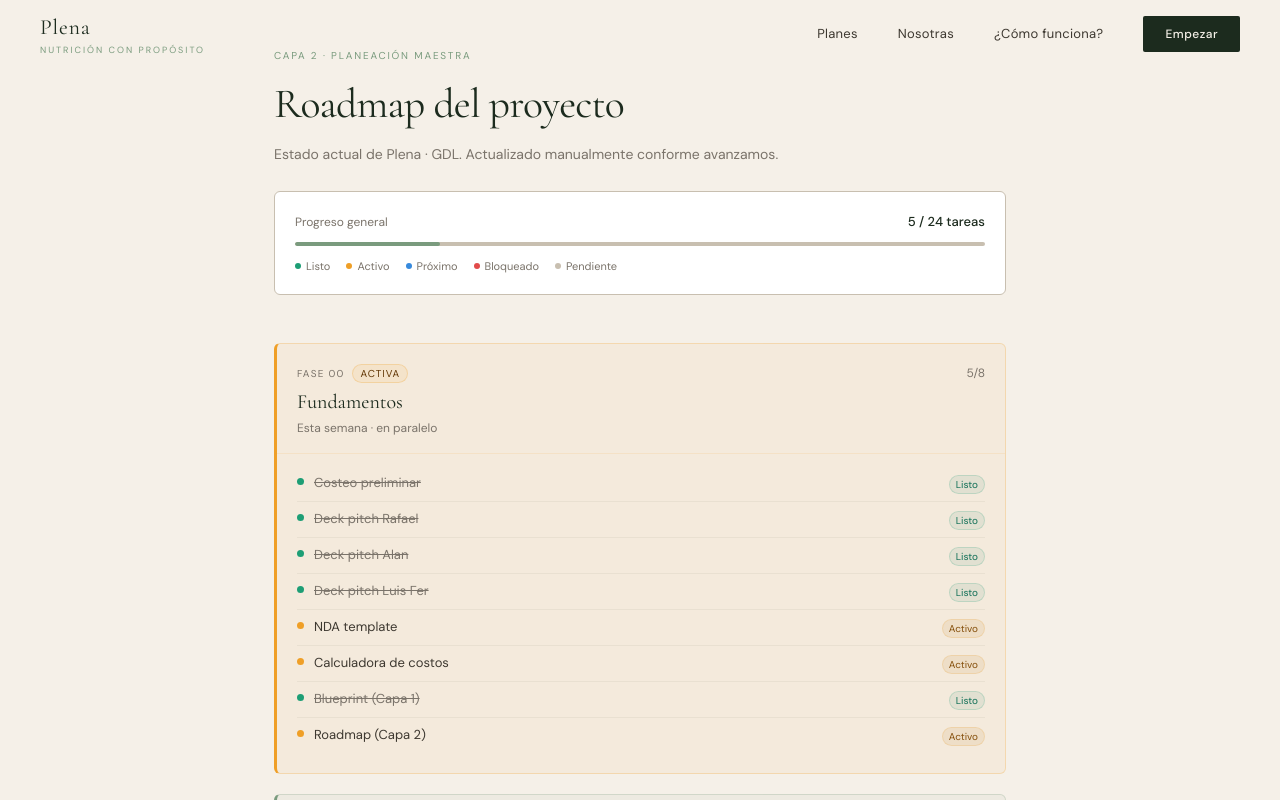
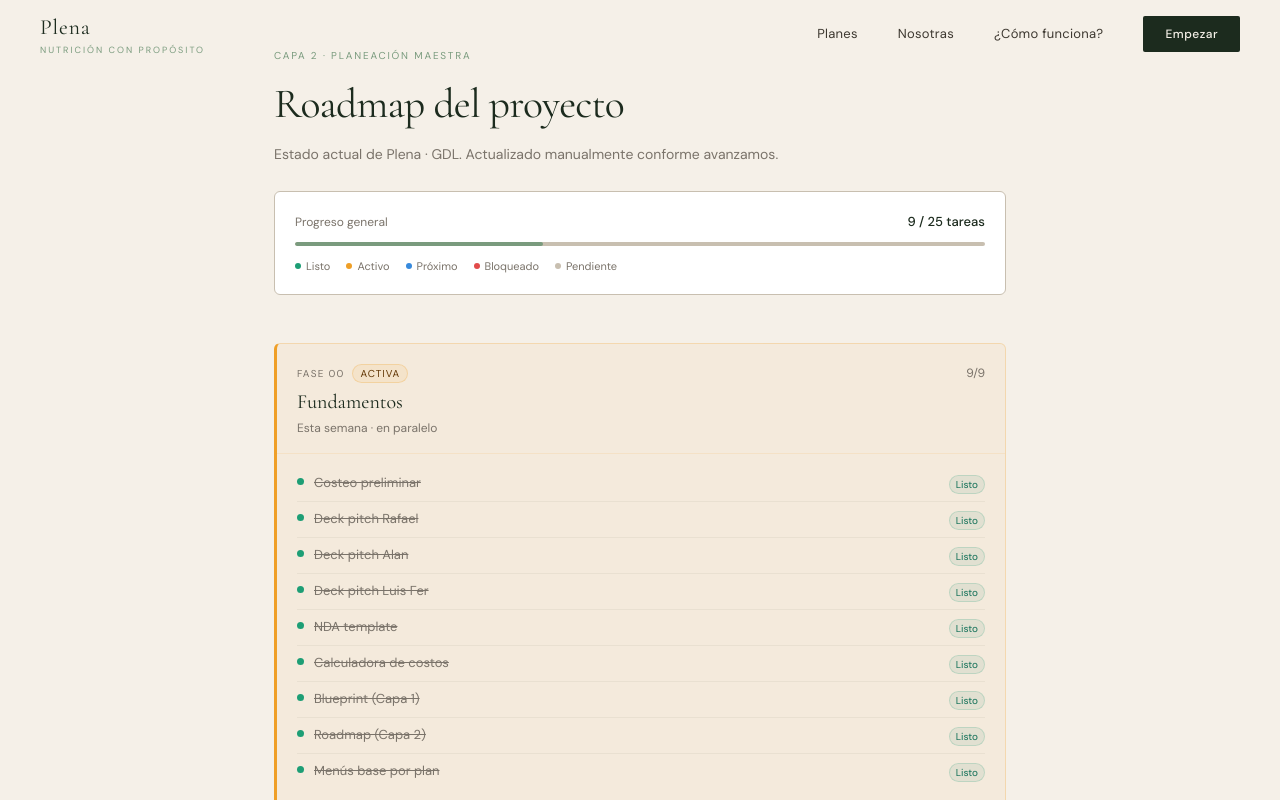
Before and after one commit to rahele95/plena, a Next.js app: page /roadmap in a window 1280 px wide. Shown: the top 800 px of the page. Built offline with nearby package versions, Linux system fonts and the light colour scheme.

Commit message:
feat: roadmap actualizado — estado real jun 2026

```diff
--- a/app/roadmap/page.tsx
+++ b/app/roadmap/page.tsx
@@ -24,10 +24,11 @@
       { label: "Deck pitch Rafael", status: "done" },
       { label: "Deck pitch Alan", status: "done" },
       { label: "Deck pitch Luis Fer", status: "done" },
-      { label: "NDA template", status: "active" },
-      { label: "Calculadora de costos", status: "active" },
+      { label: "NDA template", status: "done" },
+      { label: "Calculadora de costos", status: "done" },
       { label: "Blueprint (Capa 1)", status: "done" },
-      { label: "Roadmap (Capa 2)", status: "active" },
+      { label: "Roadmap (Capa 2)", status: "done" },
+      { label: "Menús base por plan", status: "done" },
     ],
   },
   {
```
